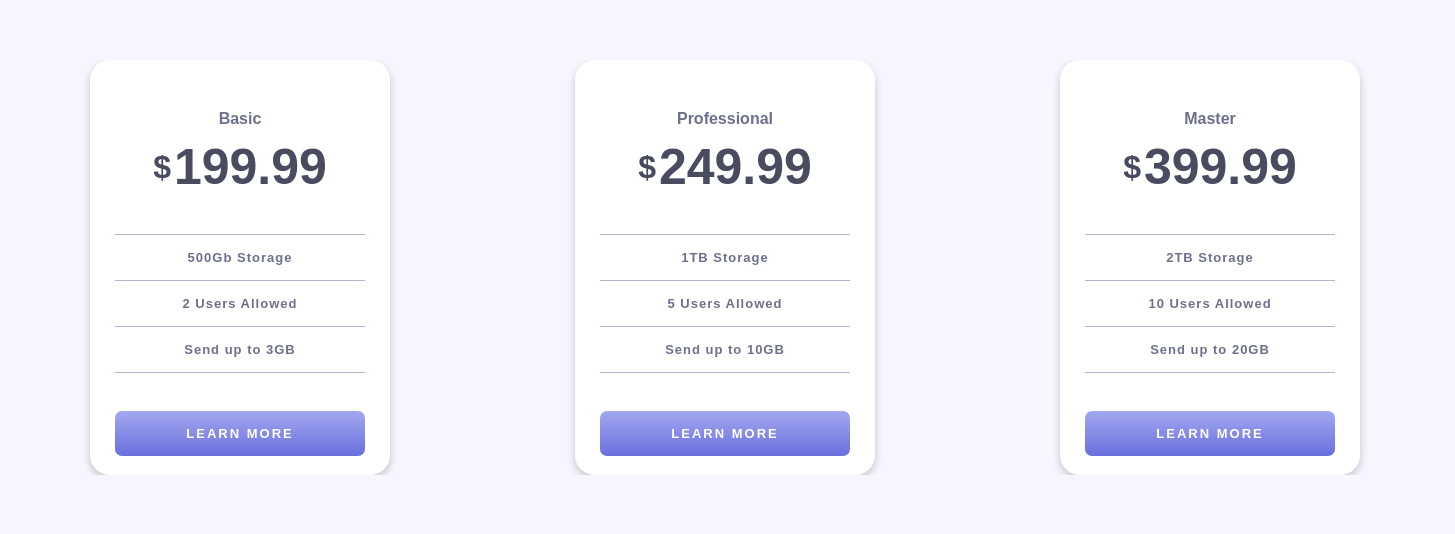
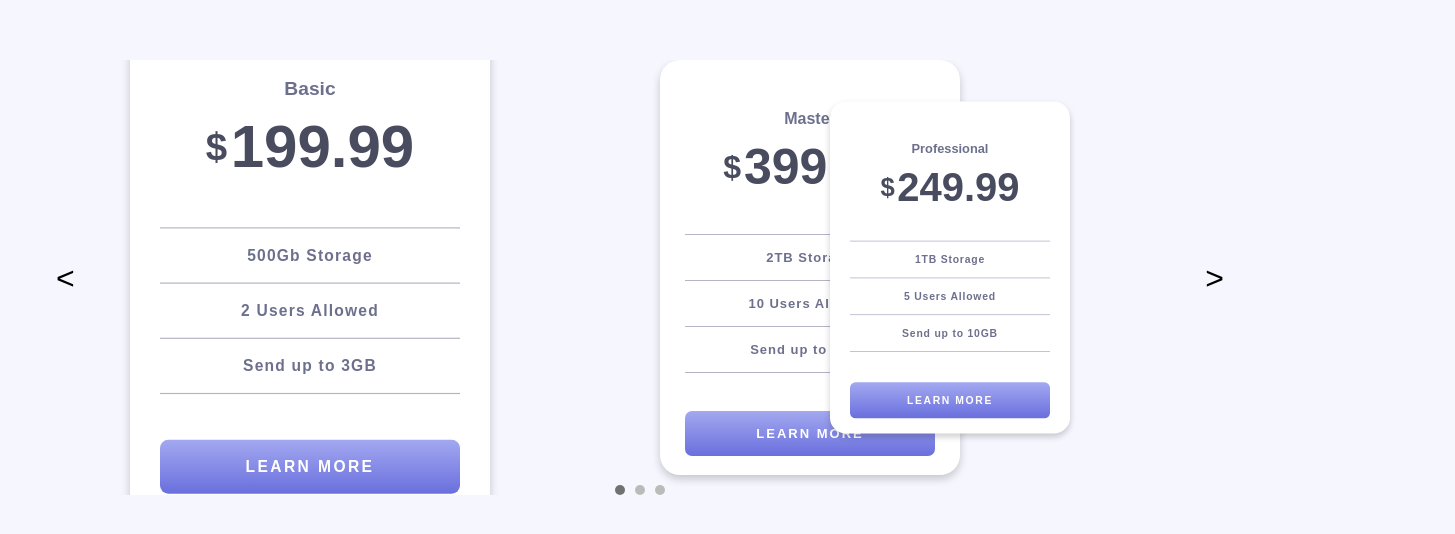
Before and after one commit to Anastasiiiii/pricing-component-with-toggle, a React (Create React App) app in the folder my-app/: page / in a window 1280 px wide. Shown: the part 140-674 px from the top of the page, 1455 px wide, since content can reach past the window. Built offline with nearby package versions, Linux system fonts and the light colour scheme.

Commit message:
carusel edit

```diff
--- a/my-app/src/components/CardsContainer.jsx
+++ b/my-app/src/components/CardsContainer.jsx
@@ -1,13 +1,10 @@
 import React from "react";
+import { useState } from "react";
 import Card from "./Card";
-import { Swiper, SwiperSlide } from 'swiper/react'; // Import Swiper and SwiperSlide
-import { Navigation, Pagination } from 'swiper/modules'; // Import navigation and pagination modules
-import 'swiper/css'; // Import Swiper styles
-import 'swiper/css/navigation';
-import 'swiper/css/pagination';
-import '../styles/TripleSlider.css'; // Add your custom styles
+import "../styles/CardsContainer.css"
 
 const CardsContainer = () => {
+    const [activeIndex, setActiveIndex] = useState(0);
 
     const cardData = [
         {
@@ -27,26 +24,58 @@ const CardsContainer = () => {
         }
     ];
 
+    const goToNextSlide = () => {
+        setActiveIndex((prevIndex) =>
+            prevIndex === cardData.length - 1 ? 0 : prevIndex + 1
+        )
+    }
+
+    const goToPrevSlide = () => {
+        setActiveIndex((prevIndex) =>
+            prevIndex === 0 ? cardData.length - 1 : prevIndex - 1
+        )
+    }
+
     return (
         <div className="all-cards-container">
-             <Swiper
-                slidesPerView={3}  // Показує 3 слайди одночасно
-                spaceBetween={5}  // Відстань між слайдами
-                loop={true}        // Увімкнення циклічної прокрутки
-                navigation         // Увімкнення стрілок для навігації
-                pagination={{ clickable: true }}  // Увімкнення пагінації
-                modules={[Navigation, Pagination]}  // Підключення необхідних модулів
-                className="swiper-container"
-            >
-                {cardData.map((data, index) => (
-                    <SwiperSlide key={index} className="swiper-slide">
-                        <Card
-                            name={data.name}
-                            cost={data.cost}
-                            texts={data.texts} />
-                    </SwiperSlide>
+            <button className="prev-btn" onClick={goToPrevSlide}>
+                &lt;
+            </button>
+            <div className="card-wrapper">
+                {cardData.map((data, index) => {
+                    let position = "next-slide";
+
+                    if (index === activeIndex) {
+                        position = "active-slide";
+                    } else if (index === activeIndex - 1 || (activeIndex === 0 && index === cardData.length - 1)) {
+                        position = "prev-slide";
+                    }
+                    return (
+                        <div key={index}
+                            className={`cart-item  ${position}`}>
+                            <Card
+                                name={data.name}
+                                cost={data.cost}
+                                texts={data.texts} />
+                        </div>
+                    )
+                })}
+            </div>
+            <button className="next-btn" onClick={goToNextSlide}>
+                &gt;
+            </button>
+
+            {/* Пагінація */}
+
+            <div className="pagination">
+                {cardData.map((_, index) => (
+                    <span
+                        key={index}
+                        className={`dot ${index === activeIndex ? "active" : ""}`}
+                        onClick={() => setActiveIndex(index)}
+                    />
                 ))}
-            </Swiper>
+            </div>
         </div>
     );
 }
--- a/my-app/src/styles/CardsContainer.css
+++ b/my-app/src/styles/CardsContainer.css
@@ -1,5 +1,72 @@
 .all-cards-container {
+    position: relative;
+    width: 100%;
+    max-width: 1200px;
+    margin: 0 auto;
+    overflow: hidden;
+    perspective: 1000px;
+}
+
+.card-wrapper {
     display: flex;
     align-items: center;
     gap: 10px;
+    transition: transform 0.5s ease;
 }
+
+.card-item {
+    position: absolute;
+    opacity: 0.5;
+    transition: transform 0.5s ease, opacity 0.5s ease;
+    transform-origin: center center;
+    transform-style: preserve-3d;
+}
+
+.active-slide{
+    opacity: 1;
+    transform: scale(1.2) translate(100px);
+    z-index: 2;
+}
+
+.next-slide {
+    transform: translateX(150%) scale(0.8) translateZ(0);
+    z-index: 1;
+}
+
+.prev-btn, .next-btn{
+    position: absolute;
+    top: 50%;
+    transform: translateY(-50%);
+    background: none;
+    border: none;
+    font-size: 2rem;
+    cursor: pointer;
+}
+
+.prev-btn {
+    left: 10px;
+}
+
+.next-btn {
+    right: 10px;
+}
+
+.pagination {
+    display: flex;
+    justify-content: center;
+    margin-top: 10px;
+}
+
+.dot{
+    height: 10px;
+    width: 10px;
+    margin: 0 5px;
+    background-color: #bbb;
+    border-radius: 50%;
+    display: inline-block;
+    cursor: pointer;
+}
+
+.dot.active{
+    background-color: #717171;
+}
--- a/my-app/src/styles/TripleSlider.css
+++ /dev/null
@@ -1,42 +0,0 @@
-.triple-slider-container {
-    width: 100%;
-    padding: 20px;
-}
-
-.swiper-container {
-    width: 100%;
-    height: auto;
-}
-
-.swiper-slide {
-    display: flex;
-    justify-content: center;
-    align-items: center;
-}
-
-.card {
-    background-color: #fff;
-    border-radius: 10px;
-    box-shadow: 0px 4px 15px rgba(0, 0, 0, 0.1);
-    padding: 20px;
-    text-align: center;
-    width: 300px;
-}
-
-.card h2 {
-    margin-bottom: 10px;
-}
-
-.card h3 {
-    color: #007bff;
-    margin-bottom: 20px;
-}
-
-.card ul {
-    list-style: none;
-    padding: 0;
-}
-
-.card li {
-    margin-bottom: 10px;
-}
```
